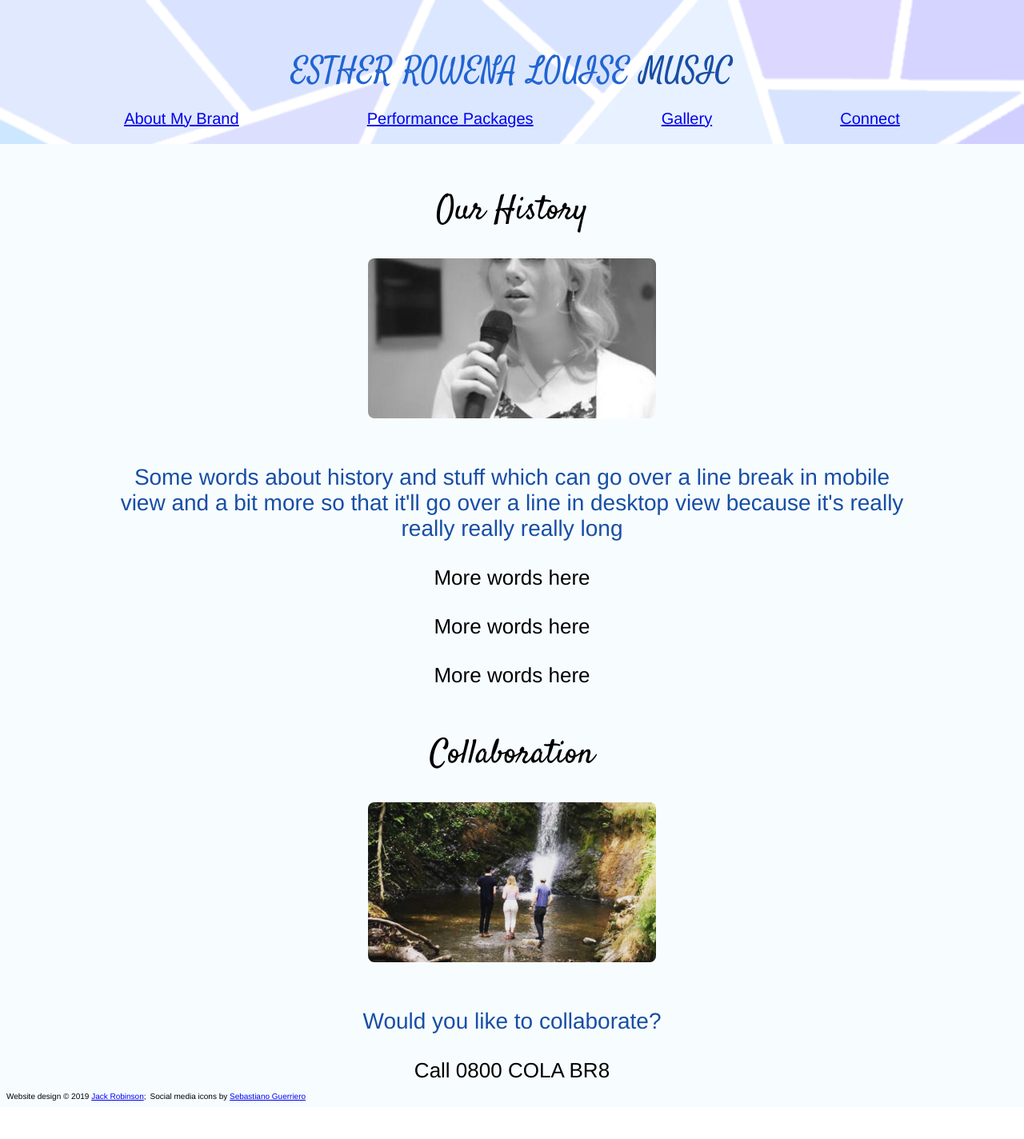
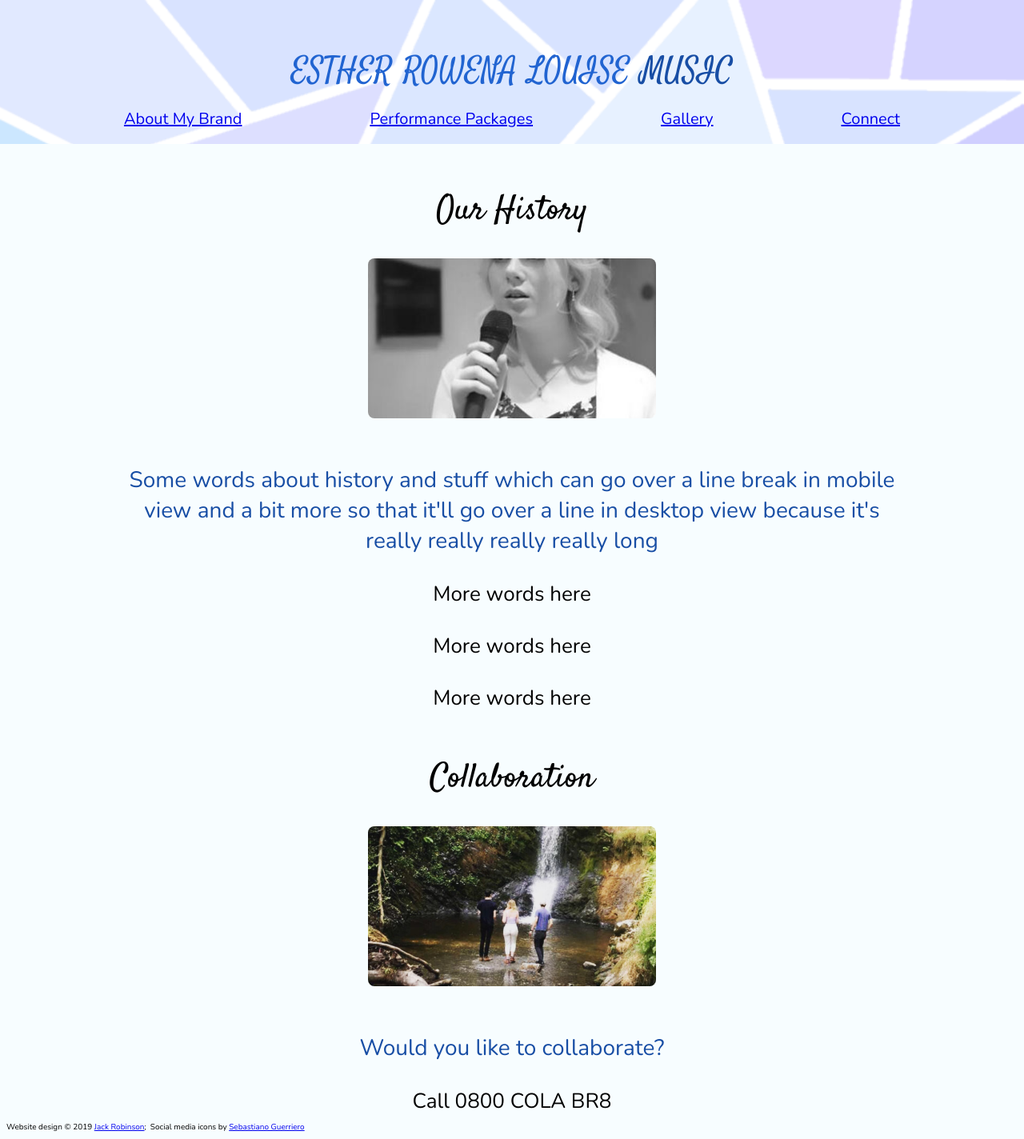
Before and after one commit to jacksdrobinson/estherrowenalouisemusic, a Jekyll site: the page built from _pages/about.html, in a window 1280 px wide. Shown: the whole page at 80% size. Built offline with Jekyll 4.4.1, drawn with Linux system fonts in a browser that asks for light colours; before the commit the page ends 1384 px from its top, so only the background shows below that.

Commit message:
Change body font to Nunito

```diff
--- a/_layouts/default.html
+++ b/_layouts/default.html
@@ -6,7 +6,7 @@
   <link rel="stylesheet" href="{{ site.baseurl }}/assets/css/default.css" />
   <link rel="stylesheet" href="{{ site.baseurl }}/assets/css{{page.id}}.css" />
   <link rel="stylesheet" href="https://fonts.googleapis.com/css?family=Satisfy" />
-  <link rel="stylesheet" href="https://fonts.googleapis.com/css?family=Arimo" />
+  <link rel="stylesheet" href="https://fonts.googleapis.com/css?family=Nunito&display=swap" />
   <meta name="viewport" content="width=device-width, initial-scale=1" />
 </head>
 
--- a/assets/css/default.css
+++ b/assets/css/default.css
@@ -11,8 +11,8 @@ html, body {
 }
 
 :root{
-    --title-font: Satisfy;
-    --body-font: Arimo;
+    --title-font: Satisfy, serif;
+    --body-font: Nunito, sans-serif;
     --accent-dark-blue: #184ea5;
     --accent-light-blue: #2164d1;
     --subtle-grey: #5770a8;
```
